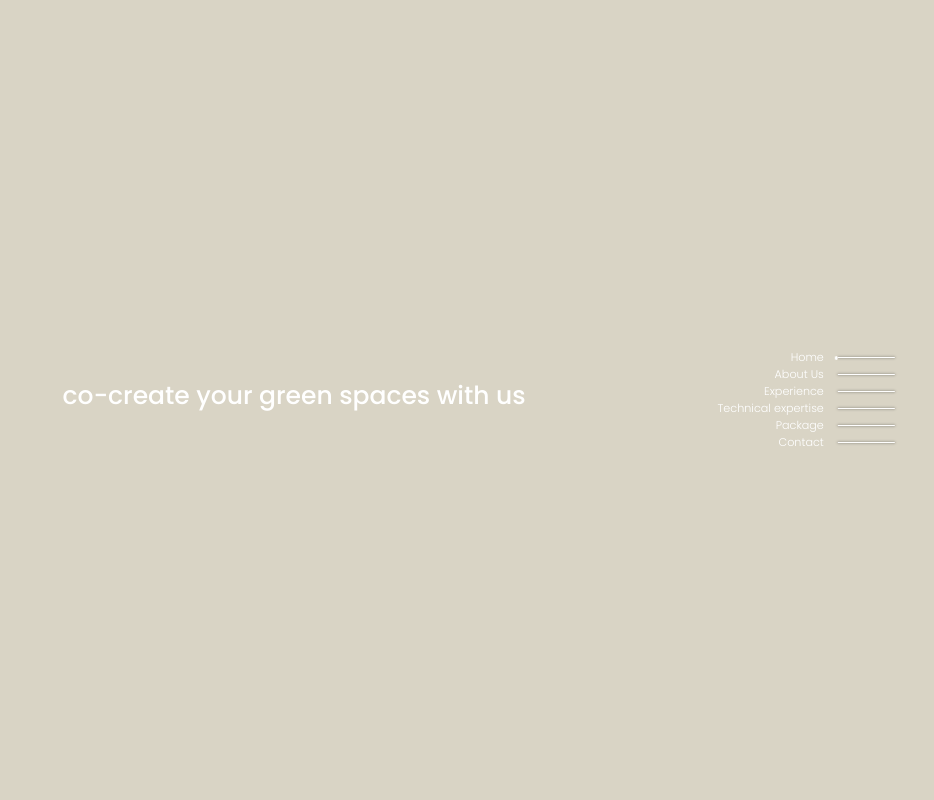
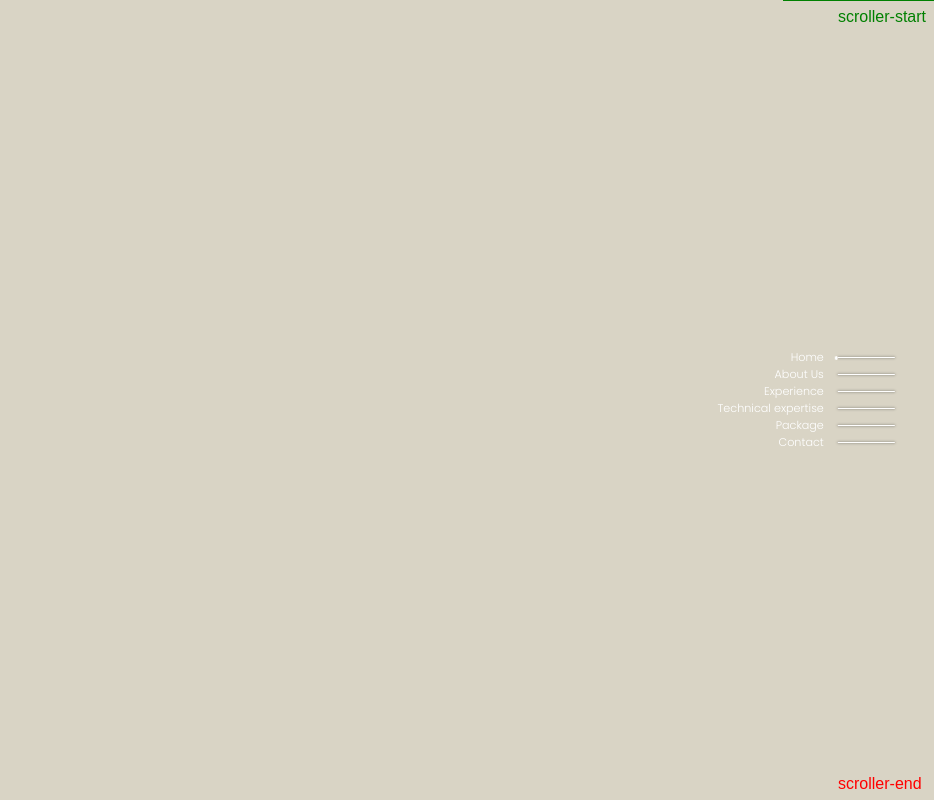
Before and after one commit to chaakdotin/yuccabeplanters, a React (Vite) app: page / in a window 1280 px wide. Both pictures are taken after a click on the button "About Us". Shown: the part 1600-2400 px from the top of the page, without its empty margins (346-1280 px from the left). Built offline with nearby package versions, Linux system fonts and the light colour scheme.

Commit message:
sdfsdfdsf

```diff
--- a/package.json
+++ b/package.json
@@ -10,6 +10,7 @@
     "preview": "vite preview"
   },
   "dependencies": {
+    "@gsap/react": "^2.1.2",
     "bootstrap": "^5.3.3",
     "gsap": "^3.12.7",
     "react": "^19.0.0",
--- a/src/App.css
+++ b/src/App.css
@@ -45,7 +45,7 @@
   background-color: #bcb4aa!important;
 }
 .secrion-3-font{
-  font-size: 80px;
+  font-size: 125px;
 }
 .secrion-4-font{
   font-size: 40px;
--- a/src/CubeEffectSwiper.jsx
+++ b/src/CubeEffectSwiper.jsx
@@ -1,9 +1,10 @@
 import React, { useRef, useState, useEffect } from "react";
+import { useGSAP } from '@gsap/react';
 import { gsap, ScrollTrigger, ScrollToPlugin } from "gsap/all";
 import ScrollSections from "./ScrollSections";
 import './new.css';
 import Carousel from './Carousel';
-gsap.registerPlugin( ScrollTrigger, ScrollToPlugin);
+gsap.registerPlugin(useGSAP, ScrollTrigger, ScrollToPlugin);
 const CubeEffectSwiper = ({scrollToSection}) => {
     const { refs, setCurrentPage } = scrollToSection;
     const swiperRef = useRef(null);
@@ -11,7 +12,22 @@ const CubeEffectSwiper = ({scrollToSection}) => {
     var i = 0;
 
     useEffect(() => {
-
+        const tl1 = gsap.timeline({
+            scrollTrigger: {
+                trigger: ".stagger", // Element that triggers the animation
+                start: "top top",     // When the top of `.start-class` hits the center of the viewport/ Element that defines the end point
+                end: "bottom bottom",    // When the bottom of `.end-class` hits the center of the viewport
+                scrub: true,
+                markers: true
+            }
+        });
+        tl1.to(".stagger1 h1", {
+            opacity: 1,
+            transform: "none",
+            transitionDuration : '.8s',
+            stagger: 0.05,
+            duration: 1
+        });
         const lt = gsap.timeline({
             scrollTrigger: {
                 trigger: ".YUCCABE", // Element that triggers the animation
@@ -86,10 +102,12 @@ const CubeEffectSwiper = ({scrollToSection}) => {
     return (
         <div className="scroll-container" style={{ width: "100vw", overflow: "hidden" }} >
             <Carousel data={{refs, setCurrentPage}} />
-            <div style={{ zIndex: 1 }} className="h-100vh bg-color position-relative h-100vh"  ref={refs.about}>
+            <div style={{ zIndex: 1 }} className="h-100vh bg-color position-relative h-100vh stagger"  ref={refs.about}>
                 <div className='d-flex flex-column gap-5 align-items-center justify-content-center h-100 border-reduis'>
-                    <div>
-                        <h1 className='text-white secrion-3-font poppins-medium'>co-create your green spaces with us</h1>
+                    <div className="stagger1">
+                        <h1 className='text-white secrion-3-font poppins-medium'>co-create </h1>
+                        <h1 className='text-white secrion-3-font poppins-medium'>your green</h1>
+                        <h1 className='text-white secrion-3-font poppins-medium'>spaces with us</h1>
                     </div>
                 </div>
             </div>
--- a/src/new.css
+++ b/src/new.css
@@ -407,8 +407,18 @@ summary {
   }
 }
 @media screen and (min-width:1024px) {
-
+  .stagger h1{
+    font-size: 125px!important;
+  }
   .textsdsdd{
     font-size: 800px!important;
   }
 }
+.stagger1 h1 {
+
+  opacity: 0;
+  transform: translateY(100%) rotateX(-80deg);
+  transform-origin: center top;
+  transform-style: preserve-3d;
+  transition: opacity 0scubic-bezier(.215,.61,.355,1), transform 0scubic-bezier(.215,.61,.355,1);
+}
```
Also changed, not shown: 1 other file (tests, documents, lock files or other folders).
